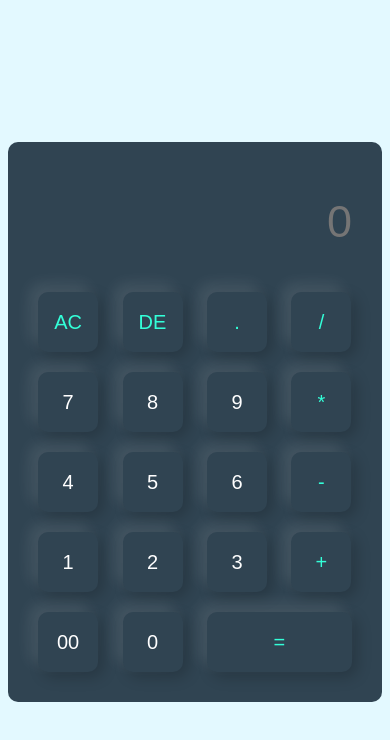
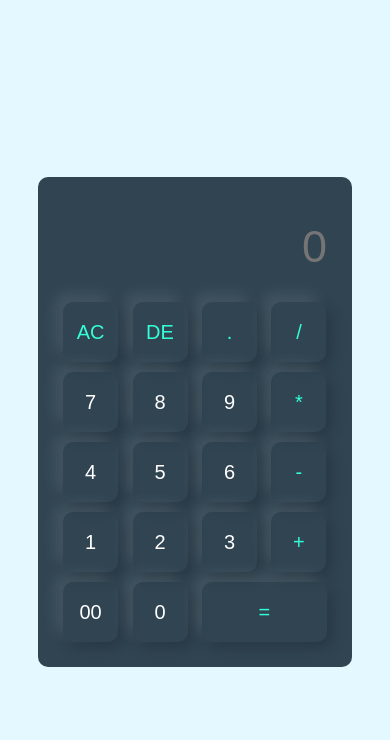
Before and after one commit to stephenkesh0/Simple-Calculator, a plain HTML site: page index.html in a window 390 px wide. Drawn offline with Linux system fonts and the light colour scheme.

Commit message:
Responsiveness

```diff
--- a/style.css
+++ b/style.css
@@ -37,7 +37,7 @@
 form .display{
   display: flex;
   justify-content: flex-end;
-  margin: 20px 0;
+  margin: 15px 0;
 }
 form .display input{
   text-align: right;
@@ -53,3 +53,18 @@ form input.equal{
 form input.operator{
 color: #33ffd8;
 }
+
+@media screen and (max-width: 768px){
+  .calculator form input{
+    width: 55px;
+  }
+
+  .calculator form input{
+    margin: 5px;
+  }
+
+  form input.equal{
+    width: 125px;
+  }
+
+}
```
